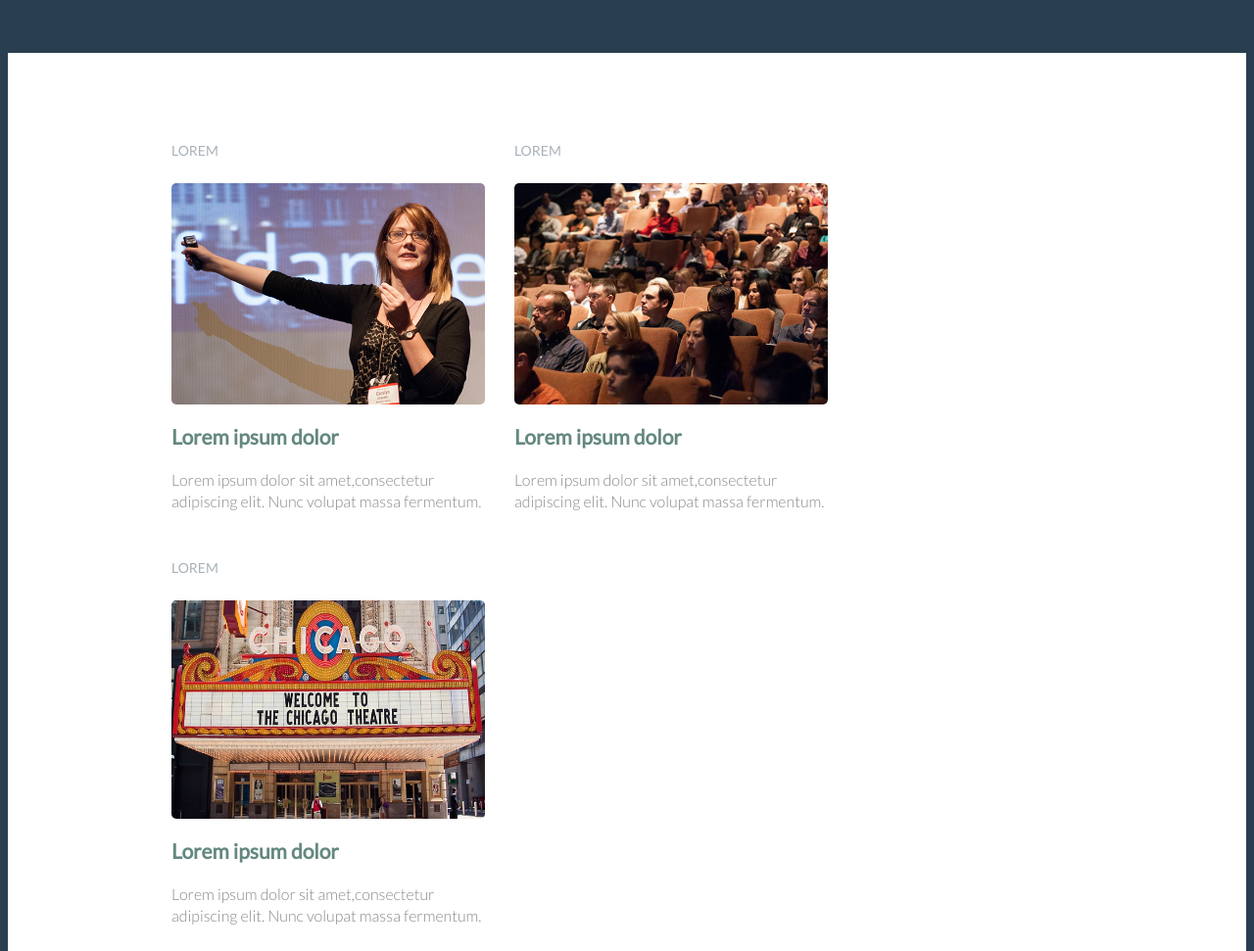
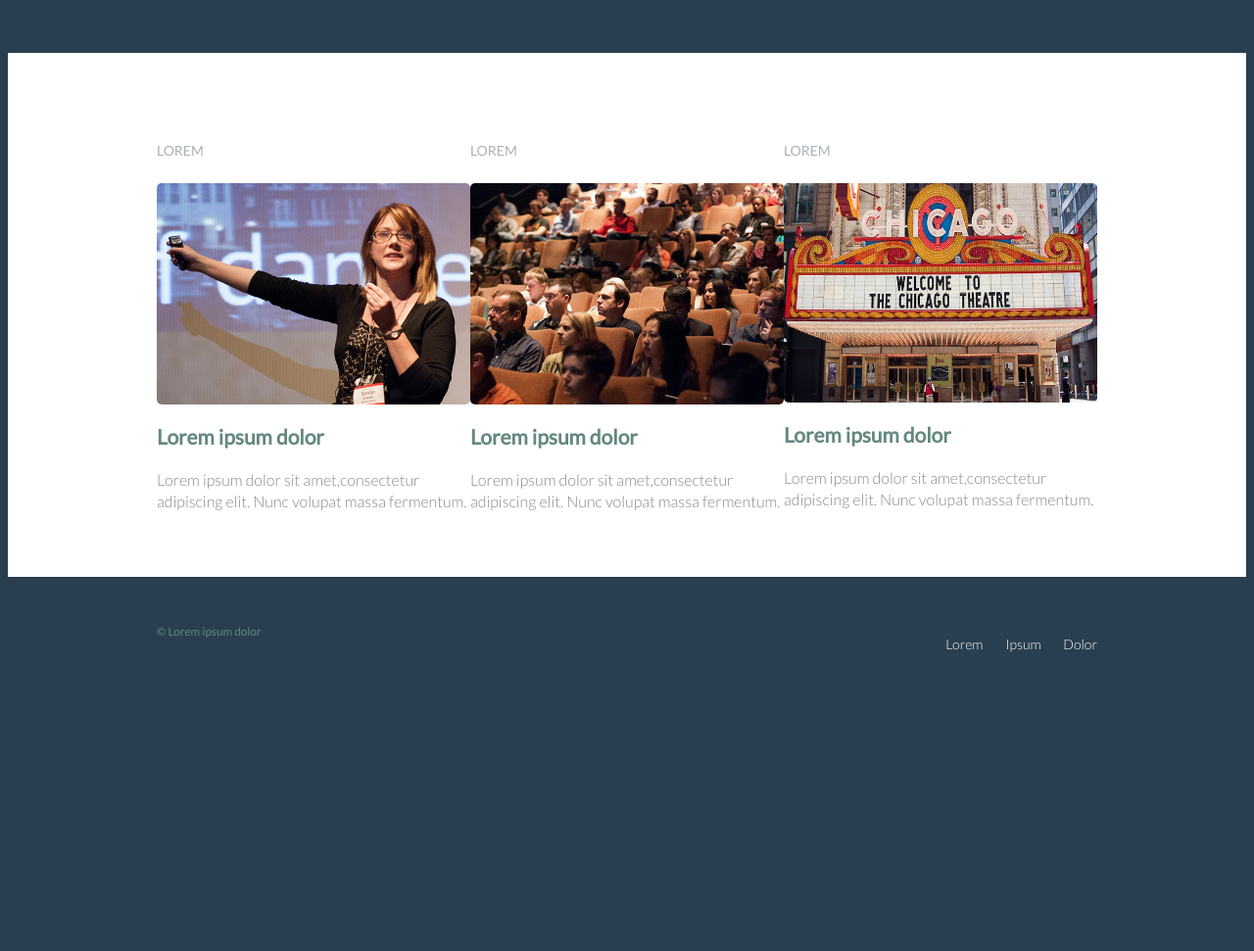
Before and after one commit to jojychacko/Sample-Site, a plain HTML site: page index.htm in a window 1280 px wide. Shown: the part 460-1431 px from the top of the page at 98% size. After the commit the page ends 1195 px from the top, so only its background shows below. Drawn offline with Linux system fonts and the light colour scheme.

Commit message:
Update main.css

```diff
--- a/assets/stylesheets/main.css
+++ b/assets/stylesheets/main.css
@@ -69,21 +69,13 @@ a:hover {
 
 .col-1-3 {
   width: 33.33%;
-}
-
-.col-2-3 {
-  width: 66.66%;
-}
-
-.col-1-3,
-.col-2-3 {
   display: inline-block;
   vertical-align: top;
 }
 
 .grid,
 .col-1-3,
-.col-2-3 {
+ {
   padding-left: 15px;
   padding-right: 15px;
 }
```
